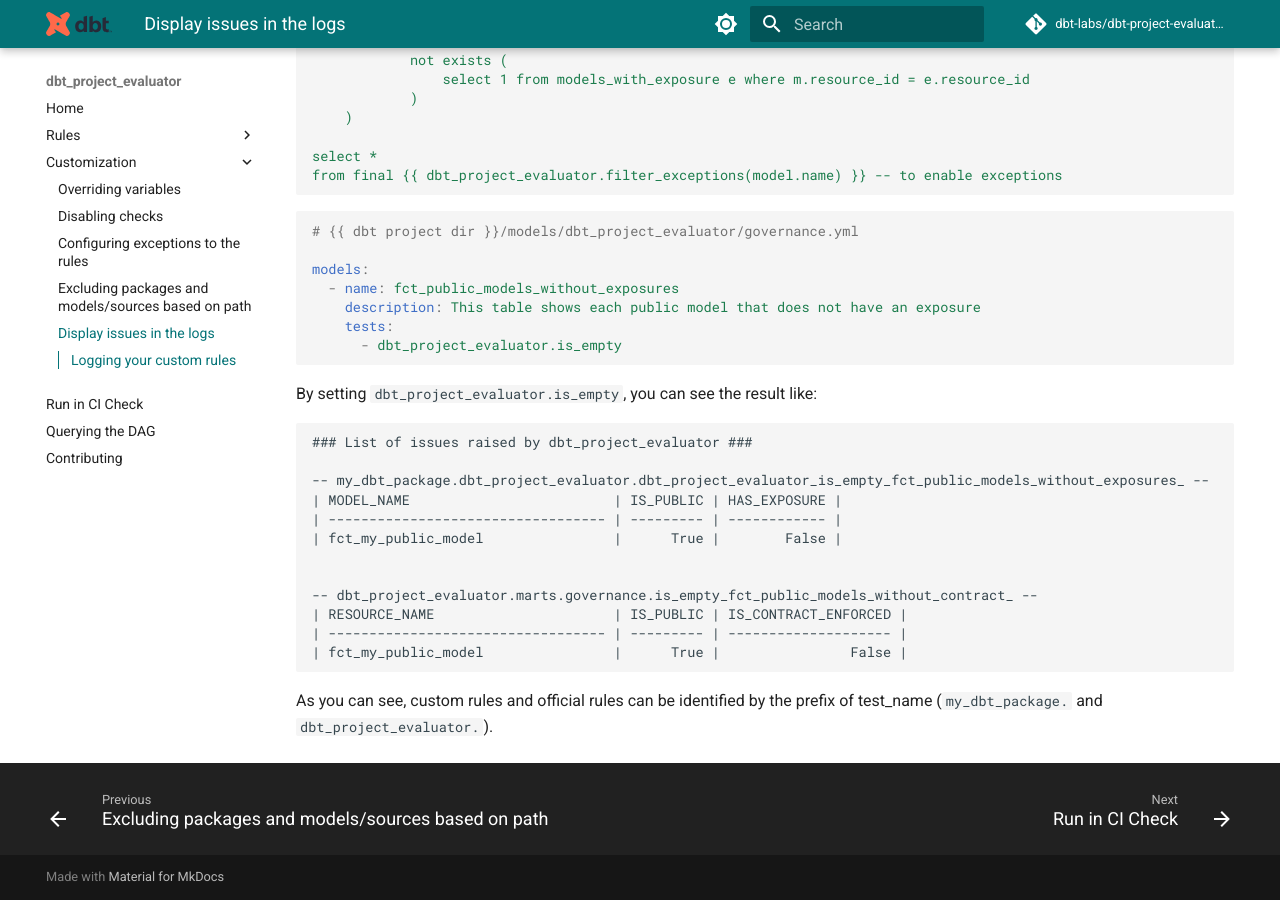
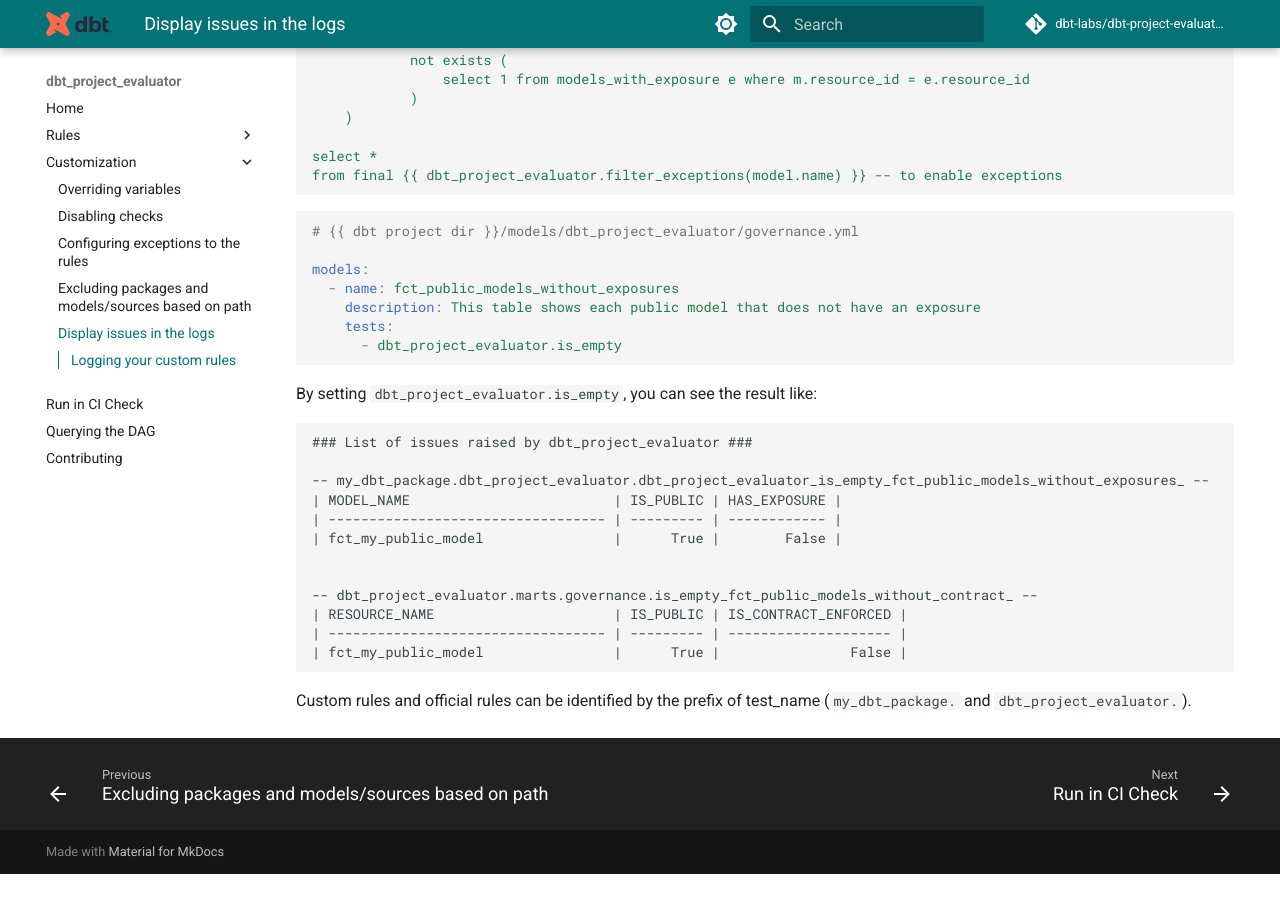
Before and after one commit to dbt-labs/dbt-project-evaluator, an MkDocs documentation site: the page built from docs/customization/issues-in-log.md, in a window 1280 px wide and 900 px high, scrolled down 883 px. Built offline with MkDocs 1.6.1 and Material for MkDocs 9.7.7, drawn with Linux system fonts in a browser that asks for light colours; comment, search, counter and statistics services are not loaded; the version menu is left out; after the commit the page ends 1757 px from its top, so only the background shows below that.

Commit message:
fix docs

````diff
--- a/docs/customization/issues-in-log.md
+++ b/docs/customization/issues-in-log.md
@@ -73,5 +73,5 @@
 | fct_my_public_model                |      True |                False |
 ```
 
-As you can see, custom rules and official rules can be identified by the prefix of test_name (`my_dbt_package.` and
+Custom rules and official rules can be identified by the prefix of test_name (`my_dbt_package.` and
 `dbt_project_evaluator.`).
````
